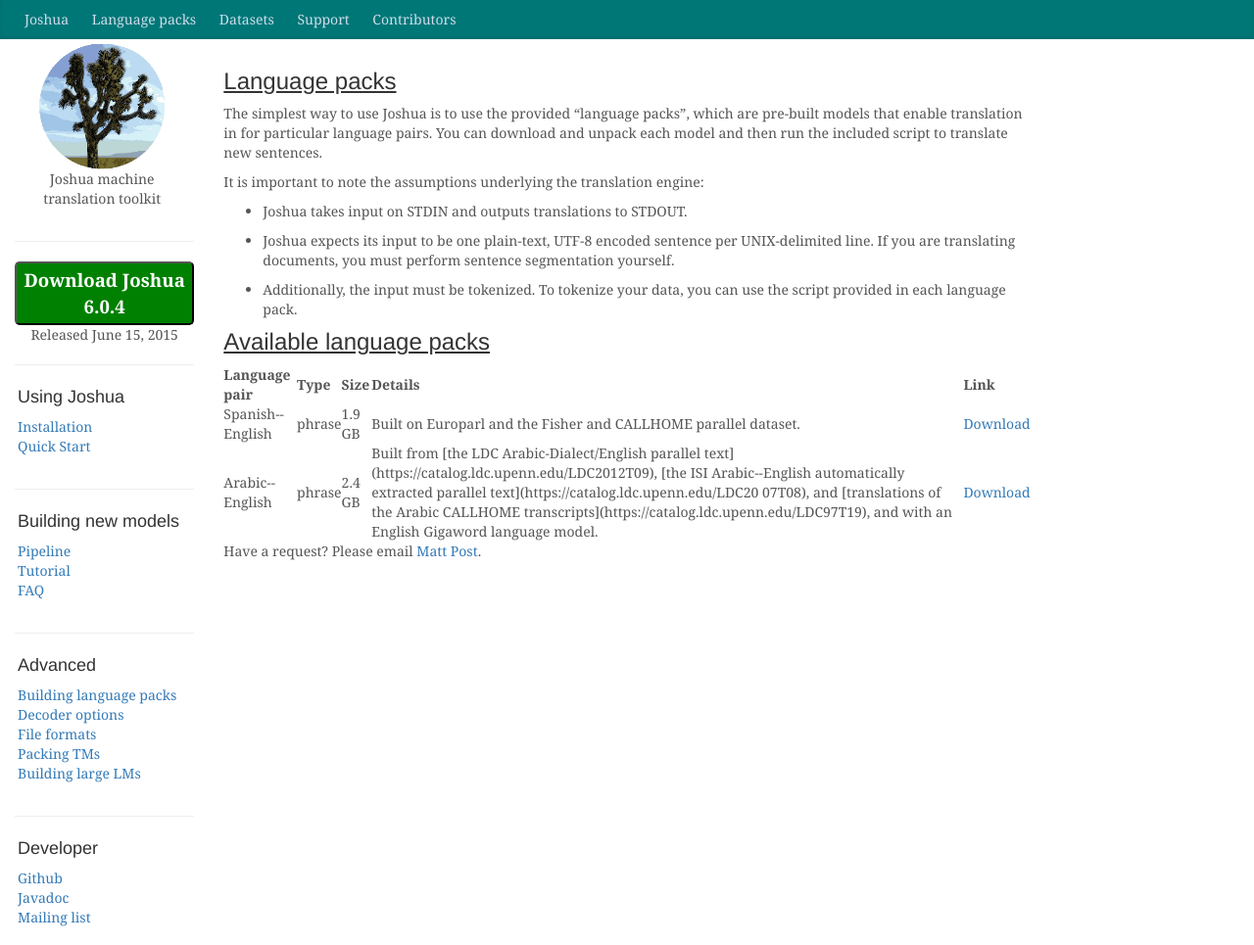
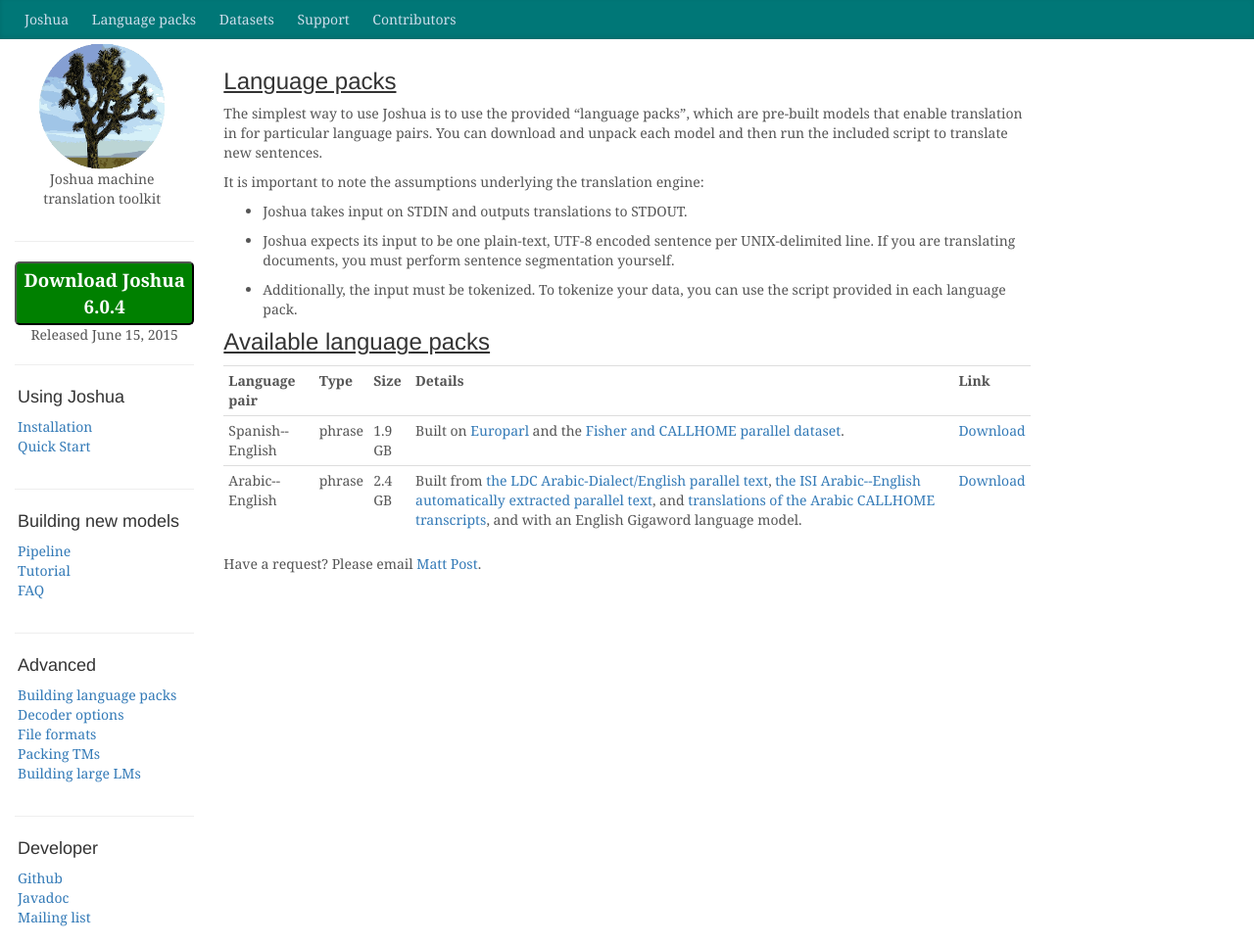
Before and after one commit to joshua-decoder/joshua-decoder.github.com, a Jekyll site: the page built from language-packs/index.md, in a window 1280 px wide. Shown: the whole page at 98% size. Built offline with Jekyll 4.4.1, drawn with Linux system fonts in a browser that asks for light colours; nearby versions of some CDN libraries; comment, search, counter and statistics services are not loaded.

Commit message:
added table classes

```diff
--- a/language-packs/index.md
+++ b/language-packs/index.md
@@ -19,7 +19,7 @@
 
 ## Available language packs
 
-<table>
+<table class="table table-condensed">
   <tr>
     <th>Language pair</th>
     <th>Type</th>
@@ -31,7 +31,7 @@
     <td>Spanish--English</td>
     <td>phrase</td>
     <td>1.9 GB</td>
-    <td>Built on Europarl and the Fisher and CALLHOME parallel dataset.</td>
+    <td>Built on <a href="http://www.statmt.org/europarl/">Europarl</a> and the <a href="https://catalog.ldc.upenn.edu/LDC2014T23">Fisher and CALLHOME parallel dataset</a>.</td>
     <td><a href="es-en-phrase/">Download</a></td>
   </tr>
   <tr>
@@ -39,11 +39,9 @@
     <td>phrase</td>
     <td>2.4 GB</td>
     <td>Built from
-  [the LDC Arabic-Dialect/English parallel text](https://catalog.ldc.upenn.edu/LDC2012T09),
-  [the ISI Arabic--English automatically extracted parallel text](https://catalog.ldc.upenn.edu/LDC20
-07T08), and
-  [translations of the Arabic CALLHOME transcripts](https://catalog.ldc.upenn.edu/LDC97T19),
-  and with an English Gigaword language model.
+  <a href="https://catalog.ldc.upenn.edu/LDC2012T09">the LDC Arabic-Dialect/English parallel text</a>,
+  <a href="https://catalog.ldc.upenn.edu/LDC2007T08">the ISI Arabic--English automatically extracted parallel text</a>,
+  and <a href="https://catalog.ldc.upenn.edu/LDC97T19">translations of the Arabic CALLHOME transcripts</a>, and with an English Gigaword language model.
     </td>
     <td><a href="ar-en-phrase/">Download</a></td>
   </tr>
```
